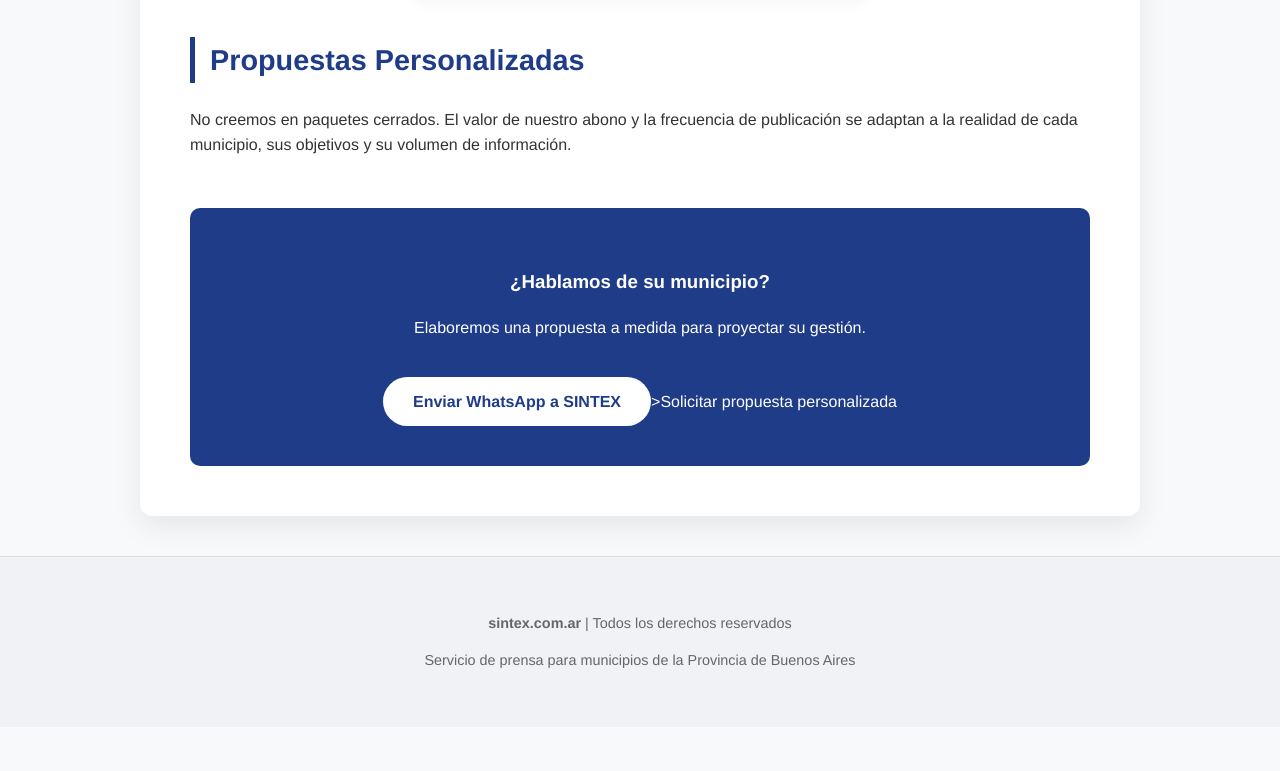
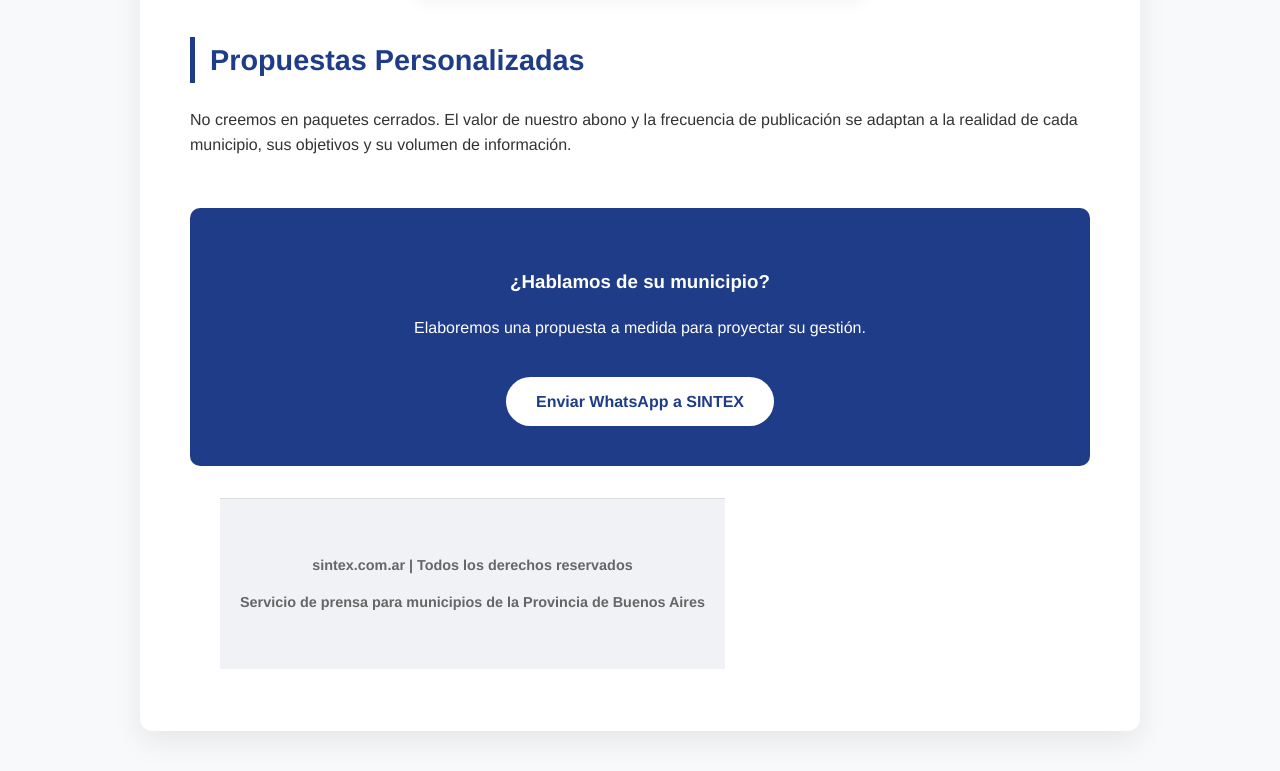
Before and after one commit to mariela-nazar/sintex-municipios, a plain HTML site: page index.html in a window 1280 px wide. Shown: the part 1222-1993 px from the top of the page. Before the commit the page ends 1949 px from the top, so only its background shows below. Drawn offline with Linux system fonts and the light colour scheme.

Commit message:
Update index.html

```diff
--- a/index.html
+++ b/index.html
@@ -231,8 +231,7 @@
     <div class="contacto-seccion">
         <h3>¿Hablamos de su municipio?</h3>
         <p>Elaboremos una propuesta a medida para proyectar su gestión.</p>
-        <a href="https://wa.me/5491112345678?text=Hola%20SINTEX,%20me%20gustaría%20solicitar%20una%20propuesta%20para%20mi%20municipio" class="btn-contacto" target="_blank">Enviar WhatsApp a SINTEX</a>>Solicitar propuesta personalizada</a>
-    </div>
+        <a href="https://wa.me/5491112345678?text=Hola%20SINTEX,%20me%20gustaría%20solicitar%20una%20propuesta%20para%20mi%20municipio" class="btn-contacto" target="_blank">Enviar WhatsApp a SINTEX
 </div>
 
 <footer>
```
